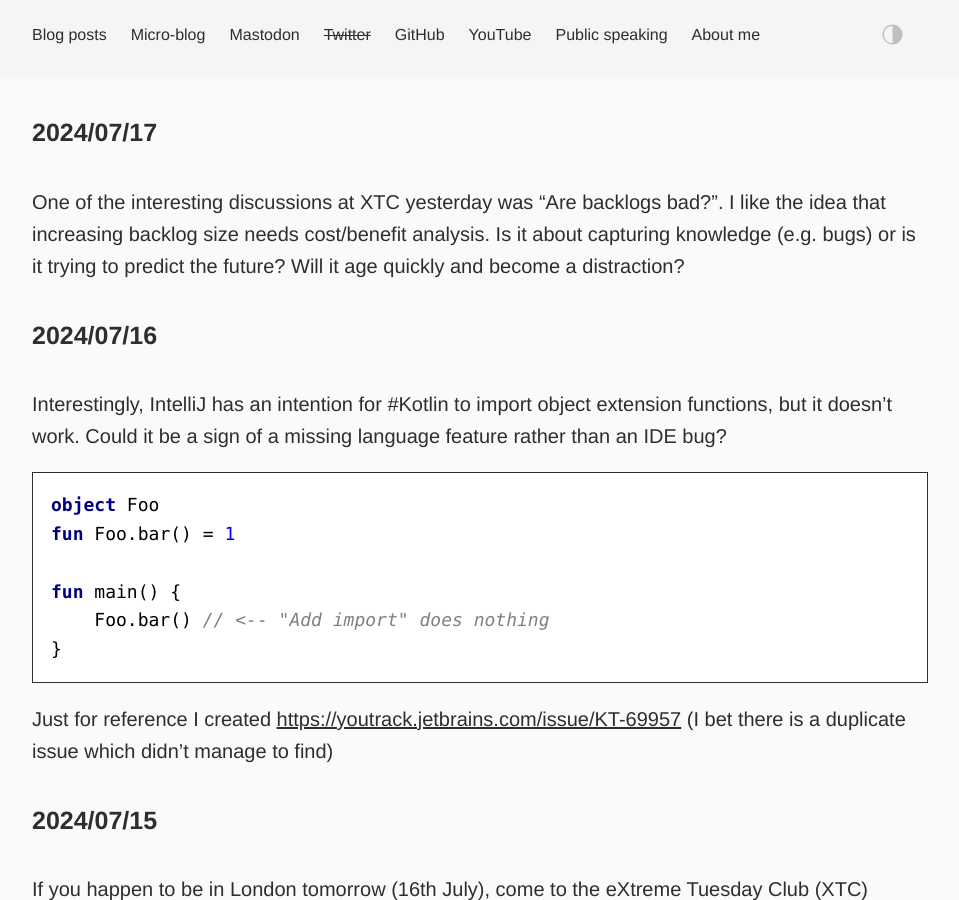
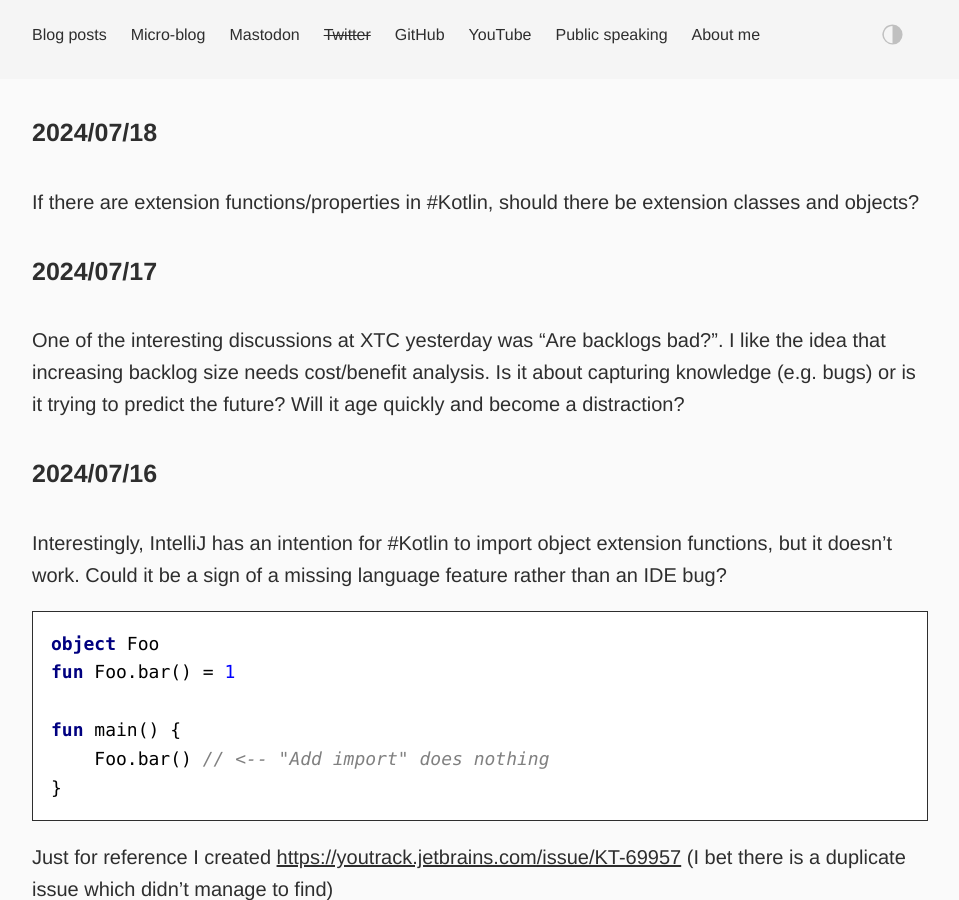
Before and after one commit to dkandalov/dkandalov.github.io, a Jekyll site: the page built from micro-blog.md, in a window 1280 px wide and 900 px high. Shown: the whole window, without its empty margins (160-1119 px from the left). Built offline with Jekyll 4.4.1, drawn with Linux system fonts in a browser that asks for light colours.

Commit message:
updated micro-blog

```diff
--- a/micro-blog.md
+++ b/micro-blog.md
@@ -2,6 +2,9 @@
 layout: post
 permalink: /micro-blog/
 ---
+
+#### 2024/07/18
+If there are extension functions/properties in #Kotlin, should there be extension classes and objects?
 
 #### 2024/07/17
 One of the interesting discussions at XTC yesterday was "Are backlogs bad?". I like the idea that increasing backlog size needs cost/benefit analysis. Is it about capturing knowledge (e.g. bugs) or is it trying to predict the future? Will it age quickly and become a distraction?
```
